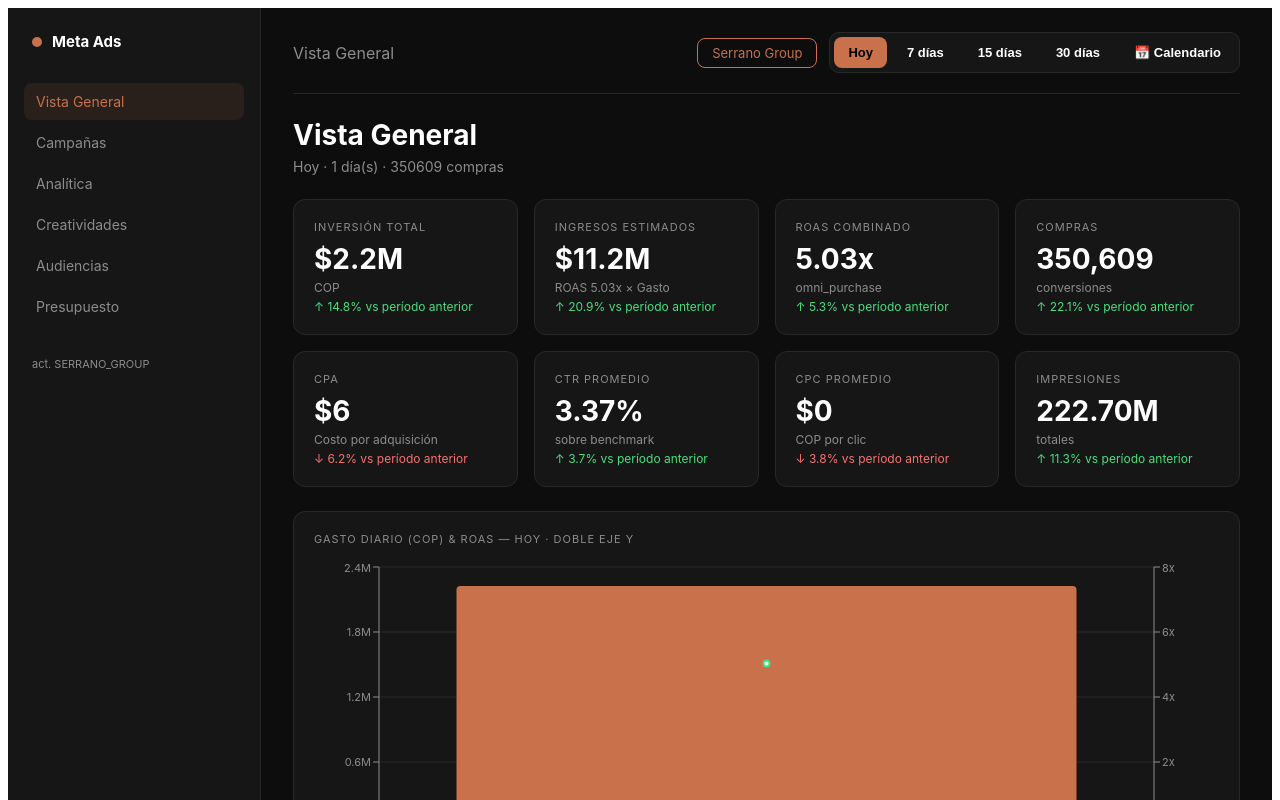
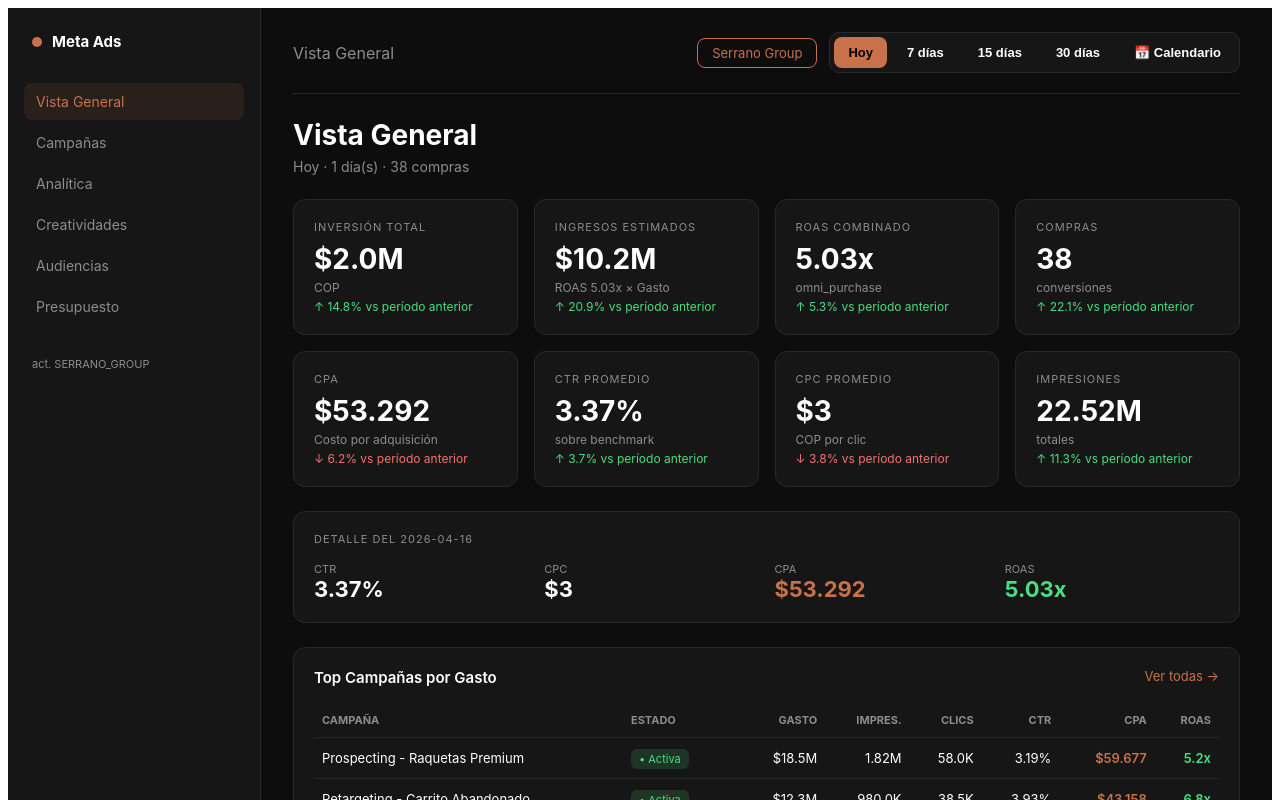
Before and after one commit to Ads-Tennis-Premium/serrano-group-dashboard, a React (Vite) app: page / in a window 1280 px wide. Both pictures are taken after a click on the button "Hoy". Shown: the top 800 px of the page. Built offline with nearby package versions, Linux system fonts and the light colour scheme.

Commit message:
Fix data scales for realistic CPA values

```diff
--- a/src/App.jsx
+++ b/src/App.jsx
@@ -17,32 +17,36 @@ const BRD = '#282828'
 const TXT = '#FFFFFF'
 const SEC = '#8C8C8C'
 
-/* ── DATOS DIARIOS (60 días para cubrir rangos) ───────────── */
+/* ── DATOS DIARIOS (60 días) con escalas realistas ─────────── */
 function generateDailyData() {
   const data = []
   const today = new Date()
   for (let i = 59; i >= 0; i--) {
     const d = new Date(today)
     d.setDate(d.getDate() - i)
-    const base = 2000000 + Math.sin(i / 3) * 400000 + Math.random() * 500000
-    const spend = Math.round(base)
-    const impressions = Math.round(spend * (90 + Math.random() * 20))
-    const clicks = Math.round(impressions * (0.028 + Math.random() * 0.012))
-    const purchases = Math.round(clicks * (0.04 + Math.random() * 0.02))
-    const revenue = Math.round(spend * (3.8 + Math.random() * 1.4))
+    // Gasto diario entre ~1.8M y ~2.6M COP
+    const spend = Math.round(1800000 + Math.sin(i / 3) * 300000 + Math.random() * 500000)
+    const impressions = Math.round(spend * (90 + Math.random() * 20)) / 9 // ~20M-25M
+    const impressionsR = Math.round(impressions)
+    const clicks = Math.round(impressionsR * (0.028 + Math.random() * 0.012))
+    // CPA realista: ~COP 50000-80000, entonces purchases = spend / CPA target
+    const cpaTarget = 45000 + Math.random() * 25000
+    const purchases = Math.max(1, Math.round(spend / cpaTarget))
+    const roasBase = 3.8 + Math.random() * 1.4
+    const revenue = Math.round(spend * roasBase)
     const addToCart = Math.round(clicks * (0.22 + Math.random() * 0.08))
     const checkout = Math.round(addToCart * (0.42 + Math.random() * 0.1))
     data.push({
       date: d.toISOString().slice(0, 10),
       label: `${d.getDate()}/${d.getMonth() + 1}`,
       spend,
-      impressions,
+      impressions: impressionsR,
       clicks,
       purchases,
       revenue,
       addToCart,
       checkout,
-      ctr: +((clicks / impressions) * 100).toFixed(2),
+      ctr: +((clicks / impressionsR) * 100).toFixed(2),
       cpc: Math.round(spend / clicks),
       cpa: Math.round(spend / purchases),
       roas: +(revenue / spend).toFixed(2),
@@ -241,9 +245,9 @@ export default function App() {
         </div>
 
         <h1 style={{ fontSize:28, fontWeight:700, marginBottom:6 }}>Vista General</h1>
-        <div style={{ color:SEC, fontSize:14, marginBottom:24 }}>{rangeLabel} · {sliced.length} día(s) · {agg.purchases} compras</div>
+        <div style={{ color:SEC, fontSize:14, marginBottom:24 }}>{rangeLabel} · {sliced.length} día(s) · {agg.purchases.toLocaleString()} compras</div>
 
-        {/* CALENDARIO (solo si está seleccionado) */}
+        {/* CALENDARIO */}
         {range === 'cal' && (
           <div style={{ marginBottom:24 }}>
             <Calendar data={DAILY} selectedDate={selectedDate} onSelect={setSelectedDate} />
@@ -264,8 +268,8 @@ export default function App() {
           <KpiCard label="Impresiones" value={fmtNum(agg.impressions)} sub="totales" delta={11.3} />
         </div>
 
-        {/* GRÁFICO PRINCIPAL - Gasto + ROAS */}
-        {range !== 'cal' && (
+        {/* GRÁFICO PRINCIPAL */}
+        {range !== 'cal' && sliced.length > 1 && (
           <Card style={{ marginBottom:24 }}>
             <div style={{ color:SEC, fontSize:11, textTransform:'uppercase', letterSpacing:1, marginBottom:16 }}>
               Gasto Diario (COP) &amp; ROAS — {rangeLabel} · Doble Eje Y
@@ -284,8 +288,8 @@ export default function App() {
           </Card>
         )}
 
-        {/* CPA + CTR DIARIO */}
-        {range !== 'cal' && (
+        {/* CPA + Embudo */}
+        {range !== 'cal' && sliced.length > 1 && (
           <div style={{ display:'grid', gridTemplateColumns:'2fr 1fr', gap:16, marginBottom:24 }}>
             <Card>
               <div style={{ color:SEC, fontSize:11, textTransform:'uppercase', letterSpacing:1, marginBottom:16 }}>CPA Diario (COP)</div>
@@ -331,11 +335,11 @@ export default function App() {
           </div>
         )}
 
-        {/* DETALLE DEL DÍA (solo en calendario) */}
-        {range === 'cal' && sliced[0] && (
+        {/* DETALLE DEL DÍA */}
+        {(range === 'cal' || range === '1') && sliced[0] && (
           <Card style={{ marginBottom:24 }}>
             <div style={{ color:SEC, fontSize:11, textTransform:'uppercase', letterSpacing:1, marginBottom:16 }}>
-              Detalle del {selectedDate}
+              Detalle del {sliced[0].date}
             </div>
             <div style={{ display:'grid', gridTemplateColumns:'repeat(4, 1fr)', gap:16 }}>
               <div><div style={{ color:SEC, fontSize:11 }}>CTR</div><div style={{ fontSize:22, fontWeight:700 }}>{sliced[0].ctr}%</div></div>
@@ -346,7 +350,7 @@ export default function App() {
           </Card>
         )}
 
-        {/* CAMPAÑAS TABLE */}
+        {/* TABLA */}
         <Card>
           <div style={{ display:'flex', justifyContent:'space-between', marginBottom:16 }}>
             <div style={{ fontSize:15, fontWeight:600 }}>Top Campañas por Gasto</div>
```
